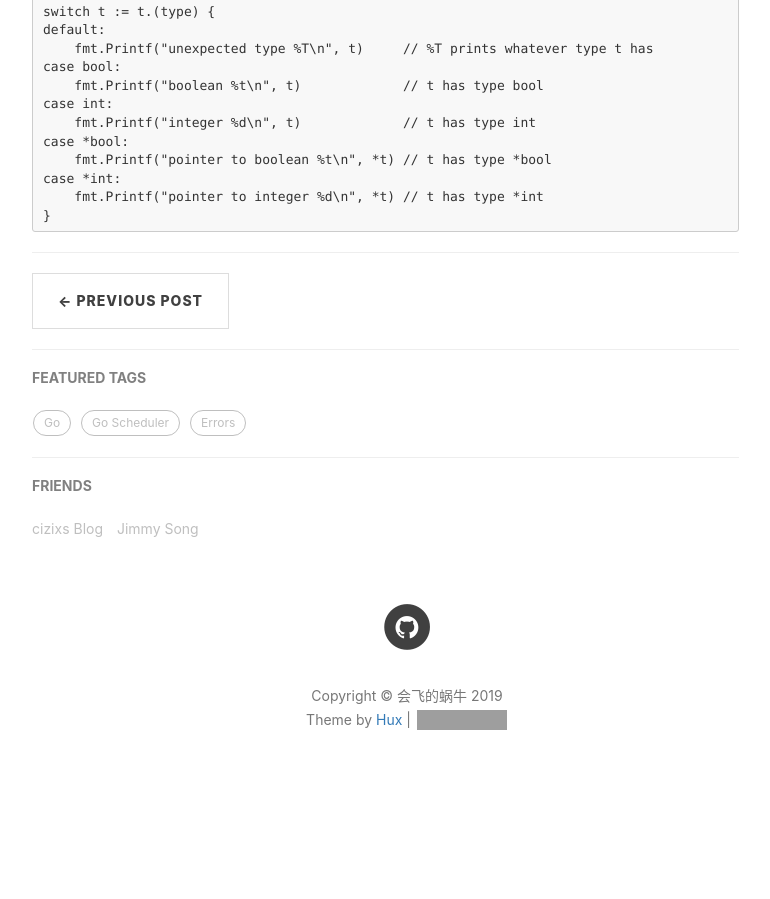
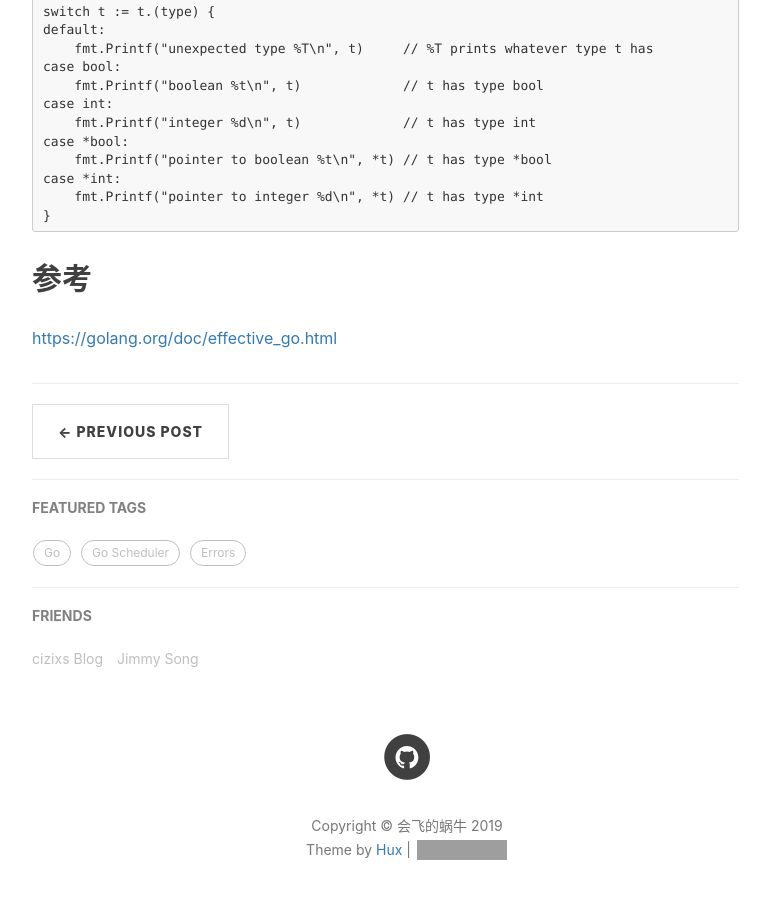
Before and after one commit to torubylist/blog, a Jekyll site: the page built from _posts/2019-05-20-Effective-Go-Comment-Name-Control-Structure.md, in a window 1280 px wide and 900 px high, scrolled down 12647 px. Shown: the whole window, without its empty margins (233-1003 px from the left). Built offline with Jekyll 4.4.1, drawn with Linux system fonts in a browser that asks for light colours; nearby versions of some CDN libraries; comment, search, counter and statistics services are not loaded; before the commit the page ends 13471 px from its top, so only the background shows below that; grey boxes are pictures that could not be loaded.

Commit message:
add references

````diff
--- a/_posts/2019-05-20-Effective-Go-Comment-Name-Control-Structure.md
+++ b/_posts/2019-05-20-Effective-Go-Comment-Name-Control-Structure.md
@@ -471,3 +471,6 @@ case *int:
     fmt.Printf("pointer to integer %d\n", *t) // t has type *int
 }
 ```
+
+## 参考
+<https://golang.org/doc/effective_go.html>
````
